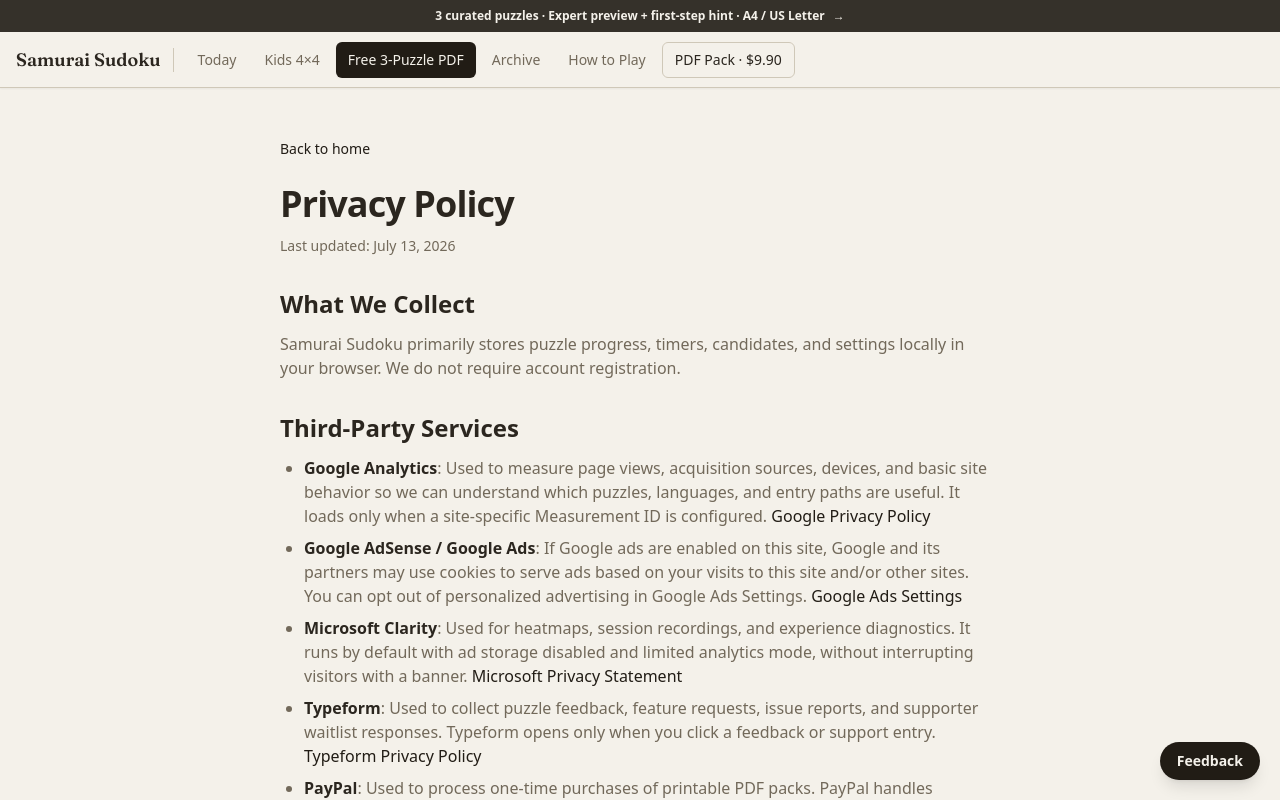
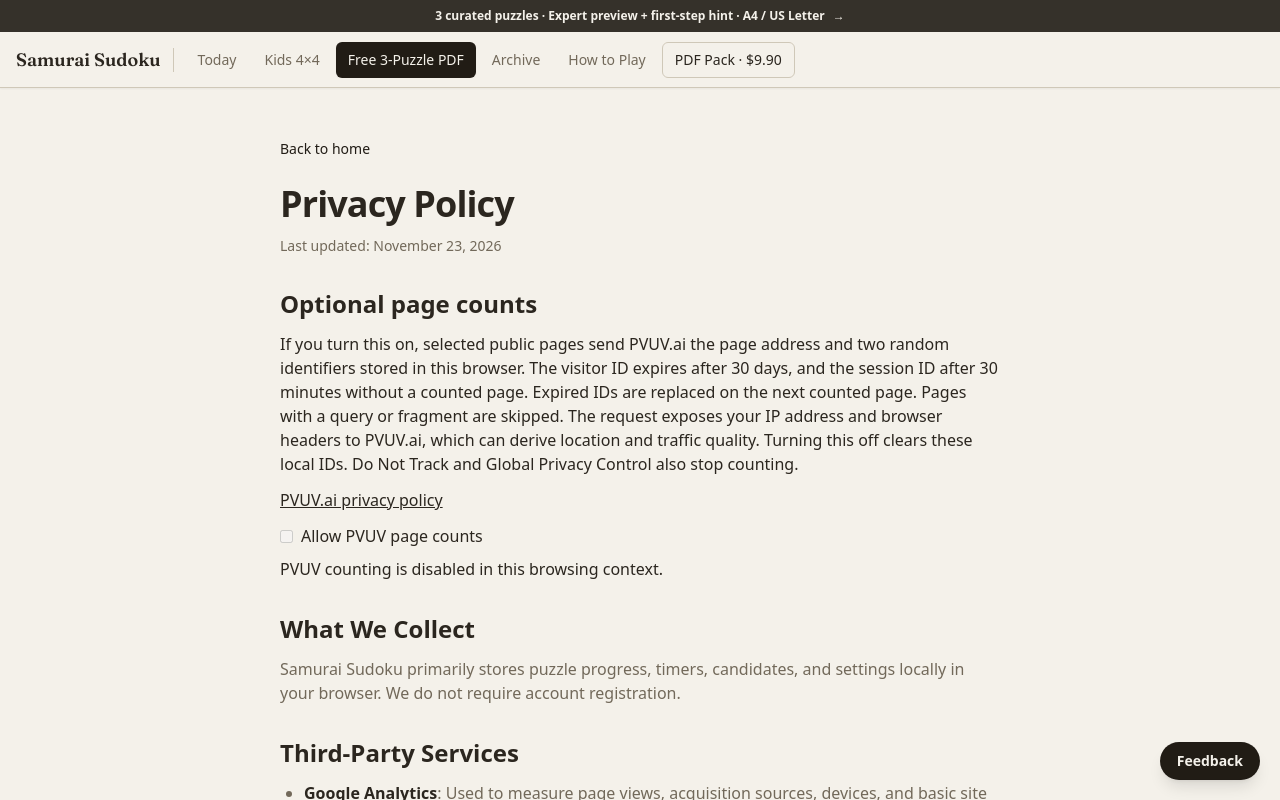
Before and after one commit to yanruoyi999/samurai-sudoku-game, a Next.js app: page /en/privacy in a window 1280 px wide. Shown: the top 800 px of the page. Built offline with nearby package versions, Linux system fonts and the light colour scheme; no server answers.

Commit message:
Add opt-in PVUV counts for public pages

```diff
--- a/app/[locale]/layout.tsx
+++ b/app/[locale]/layout.tsx
@@ -6,6 +6,7 @@ import { isLocale, locales } from '@/i18n';
 import { buildLanguageAlternates, buildLocalizedUrl } from '@/lib/seo';
 import { ThemeProvider } from "@/components/theme-provider";
 import { InstallPrompt } from "@/components/InstallPrompt";
+import { PvuvPageCount } from '@/components/analytics/PvuvPageCount';
 import { TypeformFeedbackButton } from "@/components/feedback/TypeformFeedbackButton";
 import { SiteHeader } from "@/components/site/SiteHeader";
 
@@ -83,6 +84,7 @@ export default async function LocaleLayout({
       >
         <div className="font-sans">
           <SiteHeader locale={locale} />
+          <PvuvPageCount />
           {children}
           <InstallPrompt locale={locale} />
           <TypeformFeedbackButton locale={locale} />
--- a/app/[locale]/privacy/page.tsx
+++ b/app/[locale]/privacy/page.tsx
@@ -1,4 +1,5 @@
 import type { Metadata } from "next";
+import { PageCountPreference } from '@/components/analytics/PvuvPageCount';
 import Link from "next/link";
 
 import { buildLanguageAlternates, buildLocalizedUrl } from "@/lib/seo";
@@ -38,8 +39,17 @@ export default async function PrivacyPage({ params }: PrivacyPageProps) {
         {isZh ? "隐私政策" : "Privacy Policy"}
       </h1>
       <p className="mt-3 text-sm text-muted-foreground">
-        {isZh ? "最后更新：2026年7月13日" : "Last updated: July 13, 2026"}
+        {isZh ? "最后更新：2026年11月23日" : "Last updated: November 23, 2026"}
       </p>
+
+      <section className="mt-8 space-y-3" id="page-counts">
+        <h2 className="text-2xl font-semibold">{isZh ? '可选页面访问统计' : 'Optional page counts'}</h2>
+        <p>{isZh
+          ? '开启后，选定的公开页面会将页面地址和保存在浏览器中的两个随机标识发送给 PVUV.ai。访客标识有效期为 30 天；若连续 30 分钟没有统计到新页面，会话标识到期。过期标识会在下次统计页面时替换。带查询参数或锚点的页面会跳过。PVUV.ai 会收到请求的 IP 地址与浏览器请求头，可据此推断地区和流量质量。关闭此设置会清除这两个本地标识。开启「请勿跟踪」或全球隐私控制信号也会停止统计。'
+          : 'If you turn this on, selected public pages send PVUV.ai the page address and two random identifiers stored in this browser. The visitor ID expires after 30 days, and the session ID after 30 minutes without a counted page. Expired IDs are replaced on the next counted page. Pages with a query or fragment are skipped. The request exposes your IP address and browser headers to PVUV.ai, which can derive location and traffic quality. Turning this off clears these local IDs. Do Not Track and Global Privacy Control also stop counting.'}</p>
+        <p className="mt-2"><a href="https://www.pvuv.ai/privacy" rel="noreferrer" className="underline">{isZh ? 'PVUV.ai 隐私政策' : 'PVUV.ai privacy policy'}</a></p>
+        <PageCountPreference isZh={isZh} />
+      </section>
 
       <section className="mt-8 space-y-3">
         <h2 className="text-2xl font-semibold">{isZh ? "我们收集什么" : "What We Collect"}</h2>
--- /dev/null
+++ b/components/analytics/PvuvPageCount.tsx
@@ -0,0 +1,110 @@
+'use client';
+
+import { Suspense, useEffect, useRef, useState } from 'react';
+import { usePathname, useSearchParams } from 'next/navigation';
+import { applyAnalyticsOptOutFromUrl } from '@/lib/analytics/opt-out';
+import {
+  canCountHere,
+  hasPageCountPermission,
+  reportPageCount,
+  setPageCountPermission,
+} from '@/lib/analytics/pvuv';
+
+function PageCountListener() {
+  const pathname = usePathname();
+  const params = useSearchParams();
+  const current = useRef({ key: '', sent: false });
+  useEffect(() => {
+    if (!pathname) return;
+    const countVisiblePage = () => {
+      const { pathname: path, search, hash } = window.location;
+      const key = path + (search || hash ? '?' : '');
+      if (current.current.key !== key) current.current = { key, sent: false };
+      if (
+        search &&
+        (params?.has('analytics') || params?.has('samurai_analytics'))
+      )
+        applyAnalyticsOptOutFromUrl();
+      if (
+        !current.current.sent &&
+        !search &&
+        !hash &&
+        document.visibilityState === 'visible'
+      ) {
+        current.current.sent = reportPageCount(pathname);
+      }
+    };
+    countVisiblePage();
+    const navigation = (window as Window & { navigation?: EventTarget })
+      .navigation;
+    navigation?.addEventListener('currententrychange', countVisiblePage);
+    window.addEventListener('hashchange', countVisiblePage);
+    window.addEventListener('popstate', countVisiblePage);
+    document.addEventListener('visibilitychange', countVisiblePage);
+    return () => {
+      navigation?.removeEventListener('currententrychange', countVisiblePage);
+      window.removeEventListener('hashchange', countVisiblePage);
+      window.removeEventListener('popstate', countVisiblePage);
+      document.removeEventListener('visibilitychange', countVisiblePage);
+    };
+  }, [pathname, params]);
+  return null;
+}
+
+export function PvuvPageCount() {
+  return (
+    <Suspense fallback={null}>
+      <PageCountListener />
+    </Suspense>
+  );
+}
+
+export function PageCountPreference({ isZh }: { isZh: boolean }) {
+  const [allowed, setAllowed] = useState(false);
+  const [available, setAvailable] = useState<boolean | null>(null);
+  const [error, setError] = useState(false);
+  useEffect(() => {
+    const update = () => {
+      setAllowed(hasPageCountPermission());
+      setAvailable(canCountHere());
+    };
+    update();
+    window.addEventListener('storage', update);
+    return () => window.removeEventListener('storage', update);
+  }, []);
+  return (
+    <div className="mt-3 space-y-2">
+      <label className="inline-flex items-center gap-2">
+        <input
+          type="checkbox"
+          checked={allowed}
+          disabled={!available && !allowed}
+          onChange={(e) => {
+            try {
+              setPageCountPermission(e.target.checked);
+              setAllowed(hasPageCountPermission());
+              setError(false);
+            } catch {
+              setError(true);
+            }
+          }}
+        />
+        {isZh ? '允许 PVUV 页面访问统计' : 'Allow PVUV page counts'}
+      </label>
+      {available === false && (
+        <p>
+          {isZh
+            ? '当前浏览环境已停用 PVUV 统计。'
+            : 'PVUV counting is disabled in this browsing context.'}
+        </p>
+      )}
+      {error && (
+        <p role="status">
+          {isZh
+            ? '浏览器未能保存此设置。'
+            : 'The browser could not save this setting.'}
+        </p>
+      )}
+    </div>
+  );
+}
--- /dev/null
+++ b/lib/analytics/pvuv.ts
@@ -0,0 +1,156 @@
+import {
+  isAnalyticsOptedOut,
+  ANALYTICS_OPT_OUT_KEY,
+  ANALYTICS_OPT_OUT_VALUE,
+} from '@/lib/analytics/opt-out';
+// PVUV's documented browser protocol: github.com/qiayue/pvuv.ai/blob/main/PROJECT_PLAN.md#5-ingest-endpoint-in
+const endpoint = 'https://in.pvuv.ai/in';
+const preference = 'pvuv-permission-v1';
+const visitorKey = 'pvuv-visitor-v1';
+const sessionKey = 'pvuv-session-v1';
+const publicPages = new Set([
+  '/',
+  '/16x16-sudoku',
+  '/diagonal-sudoku',
+  '/games/minesweeper',
+  '/games/samurai',
+  '/games/samurai/archive',
+  '/games/samurai/beginners',
+  '/games/samurai/candidate-notes',
+  '/games/samurai/choose-difficulty',
+  '/games/samurai/common-mistakes',
+  '/games/samurai/daily',
+  '/games/samurai/difficulty-guide',
+  '/games/samurai/evil-solving-path',
+  '/games/samurai/evil-stuck-after-two-grids',
+  '/games/samurai/first-move-strategy',
+  '/games/samurai/how-to-play',
+  '/games/samurai/overlap-boxes',
+  '/games/samurai/paper-practice',
+  '/games/samurai/solving-tips',
+  '/games/samurai/strategy-guide',
+  '/games/samurai/what-is-samurai-sudoku',
+  '/jigsaw-sudoku',
+  '/killer-sudoku',
+  '/killer-sudoku-cheat-sheet',
+  '/meowdoku-rules',
+  '/star-battle-puzzle',
+  '/sudoku-cross-hatching',
+  '/sudoku-generator',
+  '/sudoku-hidden-pairs',
+  '/sudoku-naked-triple',
+  '/sudoku-pronunciation',
+  '/sudoku-skyscraper',
+  '/sudoku-swordfish',
+  '/sudoku-x-wing',
+  '/sudoku-xy-wing',
+  '/suguru-puzzle',
+  '/train-tracks-puzzle',
+]);
+
+export function hasPageCountPermission(): boolean {
+  try {
+    return localStorage.getItem(preference) === 'yes';
+  } catch {
+    return false;
+  }
+}
+
+export function setPageCountPermission(allowed: boolean) {
+  if (allowed) {
+    localStorage.setItem(preference, 'yes');
+  } else {
+    localStorage.removeItem(preference);
+    localStorage.removeItem(visitorKey);
+    localStorage.removeItem(sessionKey);
+  }
+}
+
+export function canCountHere() {
+  if (
+    window.top !== window.self ||
+    process.env.NEXT_PUBLIC_VERCEL_ENV === 'preview'
+  )
+    return false;
+  if (
+    process.env.NODE_ENV !== 'production' ||
+    window.location.origin !== 'https://www.samuraisudoku.net' ||
+    isAnalyticsOptedOut()
+  )
+    return false;
+  try {
+    if (localStorage.getItem(ANALYTICS_OPT_OUT_KEY) === ANALYTICS_OPT_OUT_VALUE)
+      return false;
+  } catch {
+    return false;
+  }
+  const nav = navigator as Navigator & {
+    globalPrivacyControl?: boolean;
+    msDoNotTrack?: string;
+  };
+  return (
+    !nav.webdriver &&
+    !nav.globalPrivacyControl &&
+    ![
+      nav.doNotTrack,
+      nav.msDoNotTrack,
+      (window as Window & { doNotTrack?: string }).doNotTrack,
+    ].some((v) => v === '1' || v === 'yes')
+  );
+}
+
+function publicPath(pathname: string) {
+  const match = /^\/(?:en|zh)(\/.*)?$/.exec(pathname);
+  return Boolean(match && publicPages.has(match[1] || '/'));
+}
+
+// Only locally minted UUIDs may enter an event, even when existing storage is malformed.
+function readOrCreateId(key: string, lifetime: number, refresh: boolean) {
+  const now = Date.now();
+  const [storedId, expiry] = (localStorage.getItem(key) || '').split('|');
+  const valid =
+    /^[0-9a-f]{8}-[0-9a-f]{4}-4[0-9a-f]{3}-[89ab][0-9a-f]{3}-[0-9a-f]{12}$/i.test(
+      storedId,
+    ) &&
+    Number(expiry) > now &&
+    Number(expiry) <= now + lifetime;
+  const id = valid ? storedId : crypto.randomUUID();
+  if (!valid || refresh) localStorage.setItem(key, id + '|' + (now + lifetime));
+  return id;
+}
+
+export function reportPageCount(routerPath: string) {
+  const { pathname, origin, search, hash } = window.location;
+  if (
+    routerPath !== pathname ||
+    search ||
+    hash ||
+    !canCountHere() ||
+    !hasPageCountPermission() ||
+    !publicPath(pathname)
+  )
+    return false;
+  try {
+    const vid = readOrCreateId(visitorKey, 30 * 24 * 60 * 60 * 1000, false);
+    const sid = readOrCreateId(sessionKey, 30 * 60 * 1000, true);
+    void fetch(endpoint, {
+      method: 'POST',
+      credentials: 'omit',
+      referrerPolicy: 'no-referrer',
+      redirect: 'error',
+      headers: { 'Content-Type': 'text/plain' },
+      keepalive: true,
+      body: JSON.stringify({
+        s: '2NFAnFtq',
+        e: 'pageview',
+        u: origin + pathname,
+        vid,
+        sid,
+      }),
+    }).catch(() => {});
+    return true;
+  } catch {
+    // Storage restrictions also disable collection.
+    return false;
+  }
+}
```
Also changed, not shown: 1 other file (tests, documents, lock files or other folders).
